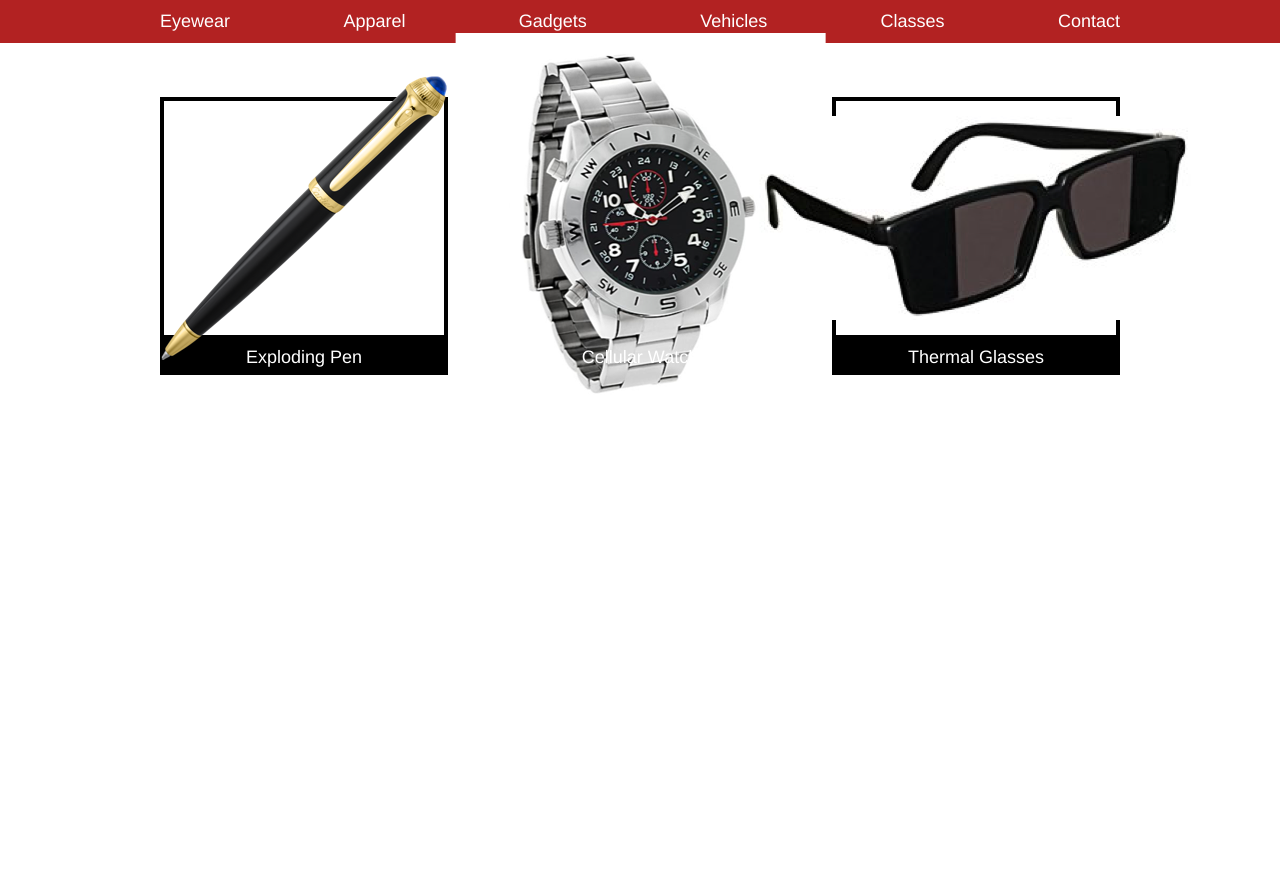
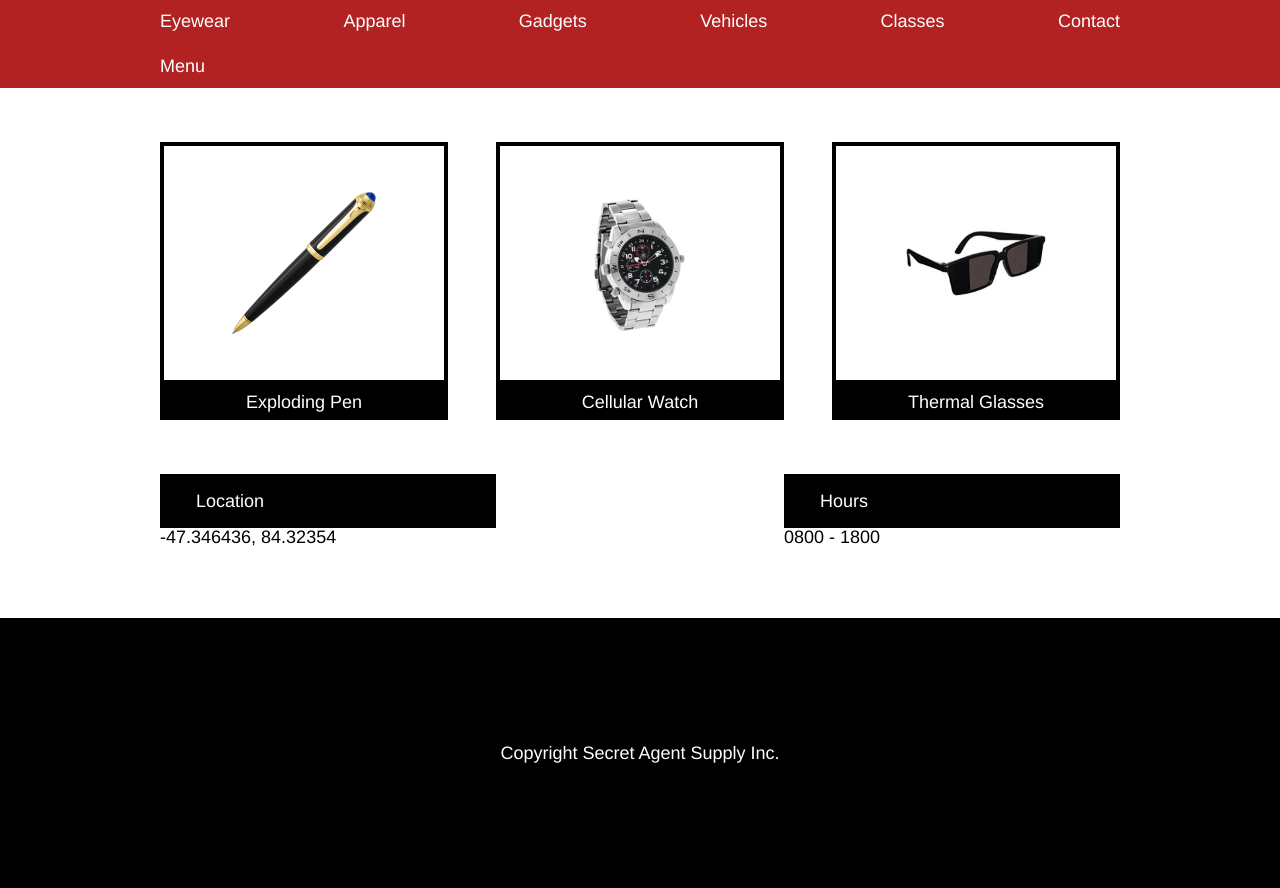
Before and after one commit to peterskatie/SecretAgentSupply, a plain HTML site: page index.html in a window 1280 px wide. Shown: the part 503-1391 px from the top of the page. Before the commit the page ends 906 px from the top, so only its background shows below. Drawn offline with Linux system fonts and the light colour scheme.

Commit message:
media started

```diff
--- a/index.html
+++ b/index.html
@@ -36,10 +36,9 @@
   <li>Classes</li>
   <li>Contact</li>
 </ul>
-<!--
 <ul class="mobile-nav container">
   <li>Menu</li>
-</ul> -->
+</ul>
 </nav>
 
 <!-- products and business info -->
@@ -65,6 +64,24 @@
     </div>
   </div>
 </div>
+  <div class="container">
+   <div class="business-info">
+     <div class="info">
+       <span class="title">Location</span>
+       <span> -47.346436, 84.32354 </span>
+     </div>
+     <div class="info">
+       <span class="title">Hours</span>
+       <span>0800 - 1800</span>
+     </div>
+   </div>
+ </div>
+    <!-- footer -->
+    <div class="footer">
+      <div class="container">
+        <h2>Copyright Secret Agent Supply Inc.</h2>
+      </div>
+      </div>
 
 
   </body>
--- a/resources/style.css
+++ b/resources/style.css
@@ -8,6 +8,9 @@ html{
     margin: 0 auto;
   }
 
+  div{
+    display: block;
+  }
   /*banner*/
 
   .company{
@@ -76,7 +79,7 @@ nav ul {
 }
 /* products and business info */
 
-.products{
+.products , .business-info{
   display: flex;
   justify-content: space-between;
   margin: 3rem 0 0 0;
@@ -94,7 +97,7 @@ nav ul {
   align-items: center;
 }
 
-.image img {
+.product-image img {
   max-width: 8rem;
 }
 
@@ -105,3 +108,49 @@ nav ul {
     text-align: center;
     padding: 0.5em;
 }
+
+.info{
+width: 35%;
+}
+
+.info .title{
+  display: block;
+  background-color: black;
+  color:white;
+  padding: 1rem 2rem;
+}
+
+/*footer*/
+
+.footer{
+  display: flex;
+  background-color: black;
+  color: white;
+  padding: 5rem 0;
+  margin-top: 4rem;
+  height: 5rem;
+  text-align: left;
+  align-items: center;
+}
+
+@media only screen and(max-width 1024px){
+  body{
+    font-size: 16px;
+  }
+  .mobile-nav{
+    display: block;
+    text-align: center;
+  }
+  nav ul {
+    display:none;
+  }
+  .product{
+    width: 47%;
+  }
+  .product glasses{
+    display: none;
+  }
+  .info {
+    width: 35%;
+  }
+}
```
